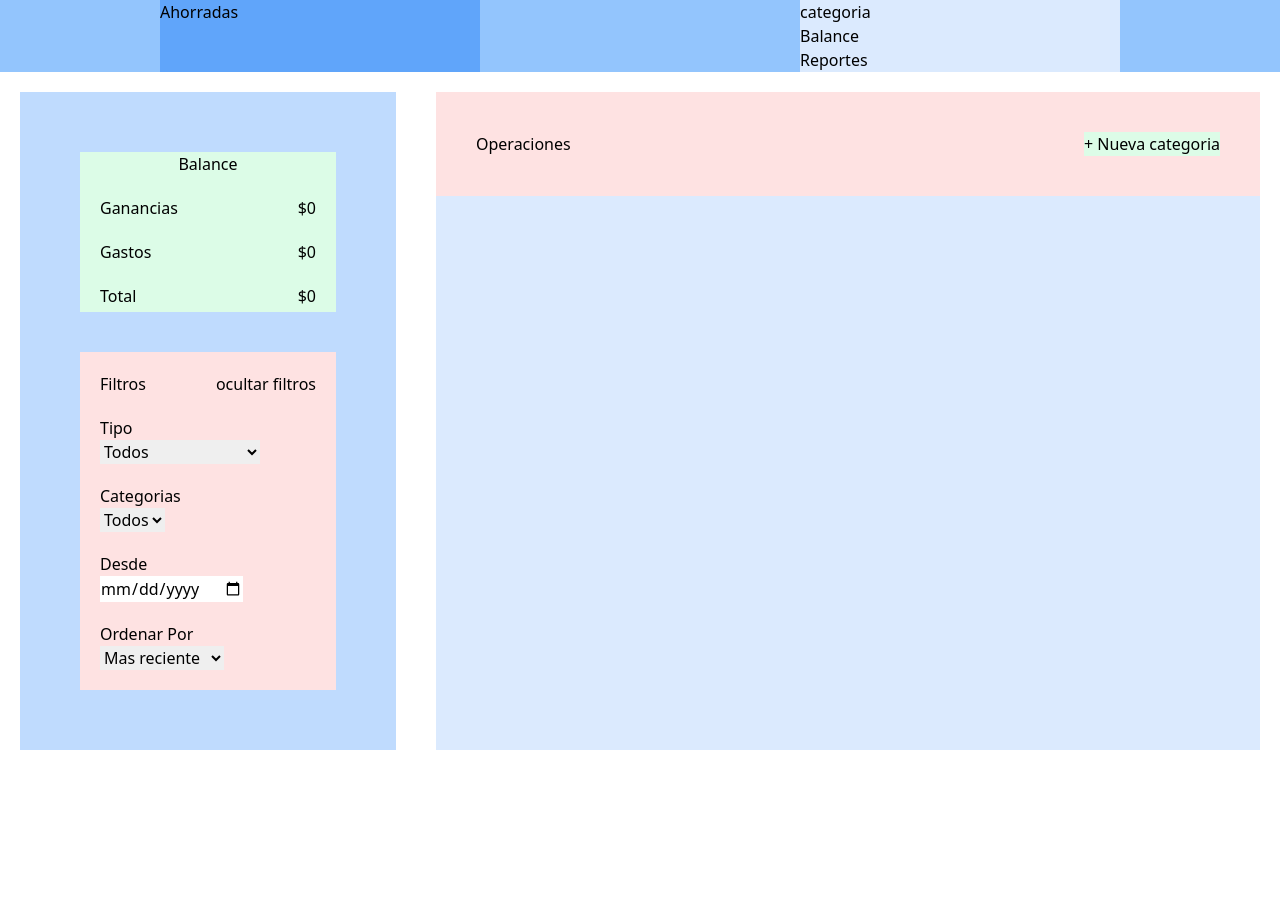
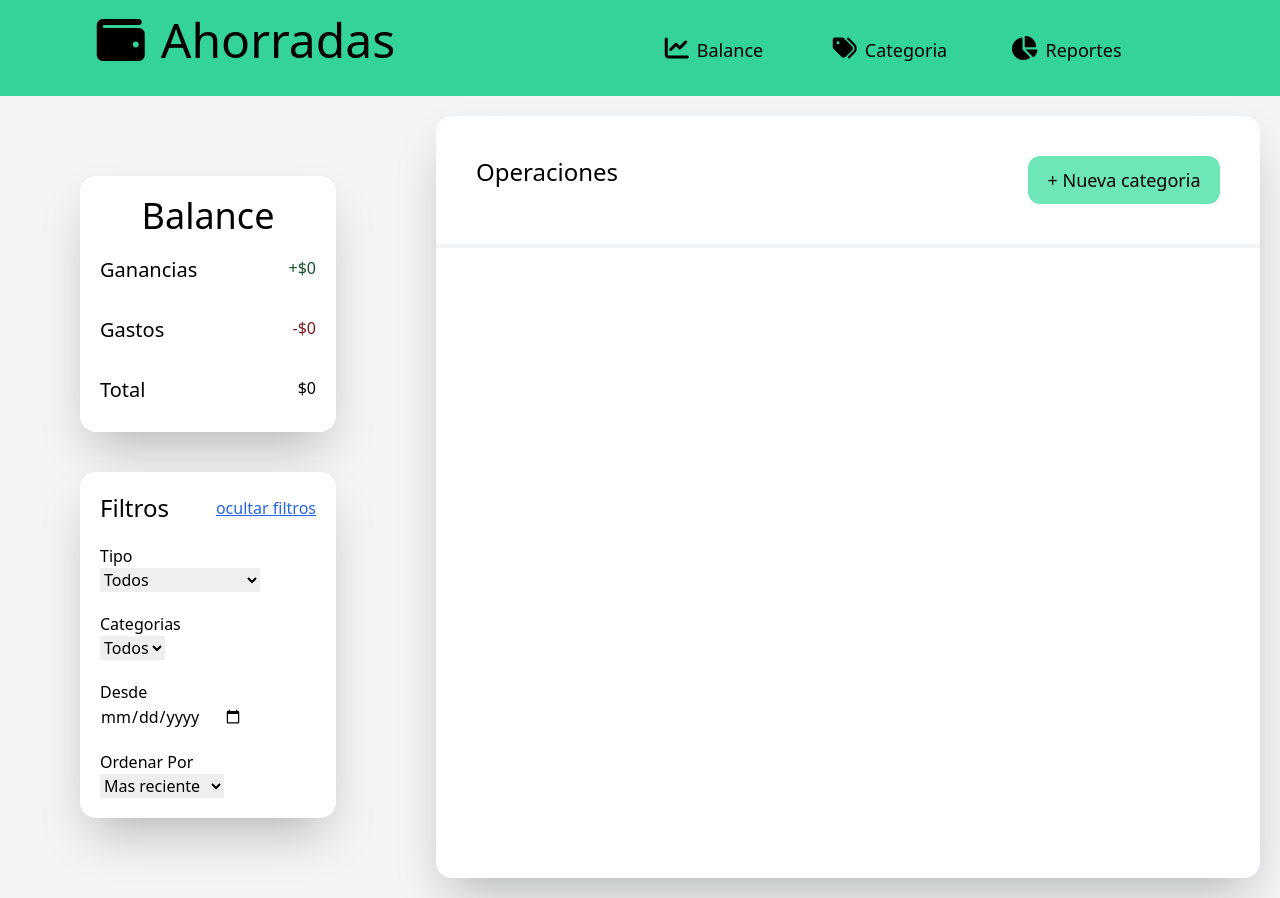
Before and after one commit to Debi-Palavecino/proyecto-Ahorradas, a plain HTML site: page index.html in a window 1280 px wide. Before the commit the page ends 800 px from the top, so only its background shows below. Drawn offline with nearby package versions, Linux system fonts and the light colour scheme.

Commit message:
cambios efectuados en HTML y app.js Con Funcionalidad todo

```diff
--- a/app.js
+++ b/app.js
@@ -16,6 +16,8 @@ const modalCategoria = $("#modalCategoria");
 const botonModalCategoriaAbrir = $("#botonModalCategoria");
 
 const abrirModalCategoria = () => {
+  console.log("click")
+  console.log(modalCategoria)
   if(modalCategoria.classList.contains("hidden")&& main.classList.contains("flex")){
   modalCategoria.classList.remove("hidden");
     modalCategoria.classList.add("flex");
@@ -71,17 +73,22 @@ const actualizarCategoria = (categorias)=>{
     selectFiltroCategoria.innerHTML = opcionParaSelectFiltroAgregar
     selectDeCategoriasAgregarOperacion.innerHTML= opcionParaSelectFiltroAgregar
 }
+actualizarCategoria(categoriasDelLocalStorage)
 const mostrarCategorias = (categorias)=>{
   contenedorCategorias.innerHTML=""
-  const categoriasHTML = categorias.map(categoria=>{
-    contenedorCategorias.innerHTML= `<div class="categoria" id="${categoria.id}">${categoria.categoria}
-    <button id="${categoria.id}"> eliminar </button>
-    <button id="${categoria.id}">editar <button>
-    </div>`
-  }).join("")
-  contenedorCategorias.innerHTML= categoriasHTML
+  const categoriasFiltradas = categorias.filter(categoria => categoria.categoria !== "Todos")
+  const categoriasHTML = categoriasFiltradas.map(categoria => `
+    <div class="categoria" id="${categoria.id}">
+      ${categoria.categoria}
+      <button class="btn-eliminar" data-id="${categoria.id}">Eliminar</button>
+      <button class="btn-editar" data-id="${categoria.id}">Editar</button>
+    </div>
+  `).join("");
+
+  // Insertar el HTML generado en el contenedor
+  contenedorCategorias.innerHTML = categoriasHTML;
 }
-
+mostrarCategorias(categoriasDelLocalStorage)
 
 
 
@@ -132,7 +139,7 @@ const abrirModalNuevaOperacion = ()=>{
     main.classList.remove("flex");
     main.classList.add("hidden");
   }
-  mostrarOpcionesDeCategorias()
+  actualizarCategoria(categoriasDelLocalStorage)
 }
 botonNuevaOperacion.addEventListener("click", abrirModalNuevaOperacion)
 
@@ -179,7 +186,10 @@ const agruparPorCategoria = () => {
 
   pintarOperaciones(agrupadosPorCategoria)
 }
-selectFiltroCategoria.addEventListener("change", agruparPorCategoria)
+// const agruparTodasLasCategorias =()=>{
+
+// }
+//selectFiltroCategoria.addEventListener("change", agruparPorCategoria)
 
 
 //<script src="https://cdn.jsdelivr.net/npm/dayjs@1/dayjs.min.js"></script>    fecha.format('DD/MM/YYYY')
--- a/index.html
+++ b/index.html
@@ -7,49 +7,59 @@
     <script src="https://cdn.tailwindcss.com"></script>
 </head>
 <body>
-    <header class="flex justify-around w-full bg-blue-300 h-full">
-        <div id="inicio" class="w-1/4 bg-blue-400"><h1>Ahorradas</h1></div>
-        <div class="flex w-1/4  bg-blue-100">
-            <ul>
-                <li><button id="botonModalCategoria">categoria</button></li>
-                <li>Balance</li>
-                <li>Reportes</li>
+    <!--Encabezado y botones principales-->
+    <header class="flex justify-around w-full bg-emerald-400 h-full">
+        <div id="inicio" class="w-[16rem]  flex flex-row m-2 align-center justify-center text-center">
+            <i class="fa-solid fa-wallet w-[7rem] text-5xl text-black text-center m-2"></i><h1 class="text-5xl m-2">Ahorradas</h1>
+        </div>
+        <div class="flex flex-row justify-around align-center">
+            <ul class="flex flex-row justify-center text-center align-center m-5">
+                <li class=""><button class=" flex-row w-[10rem] h-[2.5rem] rounded-xl  hover:bg-emerald-100 text-lg m-2" id="botonInicioBalance"><i class="fas fa-chart-line m-2 text-2xl" ></i>Balance</button></li>
+                <li class=""><button class=" flex-row w-[10rem] h-[2.5rem] rounded-xl  hover:bg-emerald-100 text-lg m-2" id="botonModalCategoria"><i class="fa-solid fa-tags m-2 text-2xl"></i>Categoria</button></li>
+                <li class=""><button class=" flex-row w-[10rem] h-[2.5rem] rounded-xl  hover:bg-emerald-100 text-lg m-2" id="botonModalReportes"><i class="fas fa-chart-pie m-2 text-2xl" ></i>Reportes</button></li>
             </ul>
         </div>
     </header>
+    <!--modales categoria / balance-->
     <div class="hidden flex justify-around align-center p-20 overflow-hidden z-40 h-[46rem] w-full bg-gray-400 " id="modalCategoria" >
-        <div id="cargarCategoria" class="flex flex-col justify-around p-10 h-auto align-center bg-white">
-            <div class="flex justify-around flex-row">
+        <div id="cargarCategoria" class="flex flex-col rounded-2xl justify-around p-10 h-auto align-center bg-white">
+            <div class="flex justify-around  flex-row">
                 <input id="input-categoria" type="text" name="" placeholder="Ingresa una categoria">
                 <button id="boton-añadir-categoria" type="submit">Cargar Categoria</button>
             </div>
-            <div class="contenedor-categorias flex flex-col h-auto">
+            <div class="contenedor-categorias rounded-2xl flex flex-col h-auto">
 
             </div>
         </div>
     </div>
-    <div id="main" class="flex justify-around flex-row z-10 align-center">
-        <div class="flex flex-row w-auto bg-blue-200 h-auto m-5" >
+    <!--cuerpo de la pagina-->
+    <div id="main" class="flex justify-around bg-gray-100 flex-row z-10 align-center">
+        <div class="flex flex-row w-auto h-auto m-5" >
             <div class="flex flex-col justify-around align-center p-10">
-                <div class="bg-green-100 w-[16rem] h-[10rem] text-center m-5">
-                    <H2>Balance</H2>
-                    <div class="flex flex-row justify-between m-5">
-                        <div><h3>Ganancias</h3></div>
+                <!--Ancla al Inicio -->
+                <div class="bg-white shadow-2xl w-[16rem] h-[16rem] rounded-2xl text-center m-5">
+                    <H2 class="text-4xl m-5 font-medium" >Balance</H2>
+                    <div class="flex flex-row justify-between h-[2.5rem] m-5">
+                        <div class="text-xl ">
+                            <h3>Ganancias</h3>
+                        </div>
+                        <div>
+                            <p class="text-green-900">+$0</p>
+                        </div>
+                    </div>
+                    <div class="flex flex-row justify-between h-[2.5rem] m-5">
+                        <div class="text-xl "><h3>Gastos</h3></div>
+                        <div> <p class="text-red-900">-$0</p></div>
+                    </div>
+                    <div class="flex flex-row justify-between h-[2.5rem] m-5">
+                        <div class="text-xl "><h3>Total</h3></div>
                         <div> <p>$0</p></div>
                     </div>
-                    <div class="flex flex-row justify-between m-5">
-                        <div><h3>Gastos</h3></div>
-                        <div> <p>$0</p></div>
-                    </div>
-                    <div class="flex flex-row justify-between m-5">
-                        <div><h3>Total</h3></div>
-                        <div> <p>$0</p></div>
-                    </div>
-                </div><!--Ancla al Inicio -->
-                <div class="bg-red-100 w-[16rem] text-left m-5">
-                    <div class="m-5 flex flex-row justify-between">
-                        <h2>Filtros</h2>
-                        <button> ocultar filtros</button>
+                </div>
+                <div class="bg-white rounded-2xl shadow-2xl w-[16rem] text-left m-5">
+                    <div class="m-5 flex flex-row  justify-between">
+                        <h2 class="text-2xl">Filtros</h2>
+                        <button id="seccion-filtros" class="text-blue-600 hover:text-blue-400 underline"> ocultar filtros</button>
                     </div>
                     <div >
                         <div class="m-5">
@@ -95,17 +105,17 @@
                 </div>
             </div>
         </div>
-        <div id="Section-Operaciones" class="bg-blue-100 w-[56rem] m-5">
-            <div class="flex flex-row justify-between p-10 w-full h-auto bg-red-100">
-                <h2>Operaciones</h2>
+        <div id="Section-Operaciones" class="bg-white rounded-2xl shadow-2xl w-[56rem] m-5">
+            <div class="flex flex-row justify-between p-10 w-full border-b-4 border-gray-100 h-auto rounded-t-2xl">
+                <h2 class="text-2xl">Operaciones</h2>
                 <div>
-                    <button id="botonAgregarNuevaOperacion"class="bg-green-100">+ Nueva categoria</button>
+                    <button id="botonAgregarNuevaOperacion"class=" w-[12rem] text-lg h-[3rem] rounded-xl bg-emerald-300 hover:bg-emerald-400">+ Nueva categoria</button>
                 </div>
             </div>
             <div class="hidden bg-green-100"id="mostrarImagen">
                 <img src="https://placedog.net/400/249?id=178" alt="Aca hay una imagen">
             </div>
-            <div class="flex flex-col" id="mostrarOperaciones">
+            <div class="flex flex-col bg-emerald-100" id="mostrarOperaciones">
             </div>
         </div>
     </div>
@@ -151,5 +161,7 @@
 
 
 </body>
+<script src="https://kit.fontawesome.com/885897e40b.js" crossorigin="anonymous"></script>
+<script src="https://cdn.jsdelivr.net/npm/dayjs@1/dayjs.min.js"></script>
 <script src="./app.js" type="module"></script>
 </html>
```
